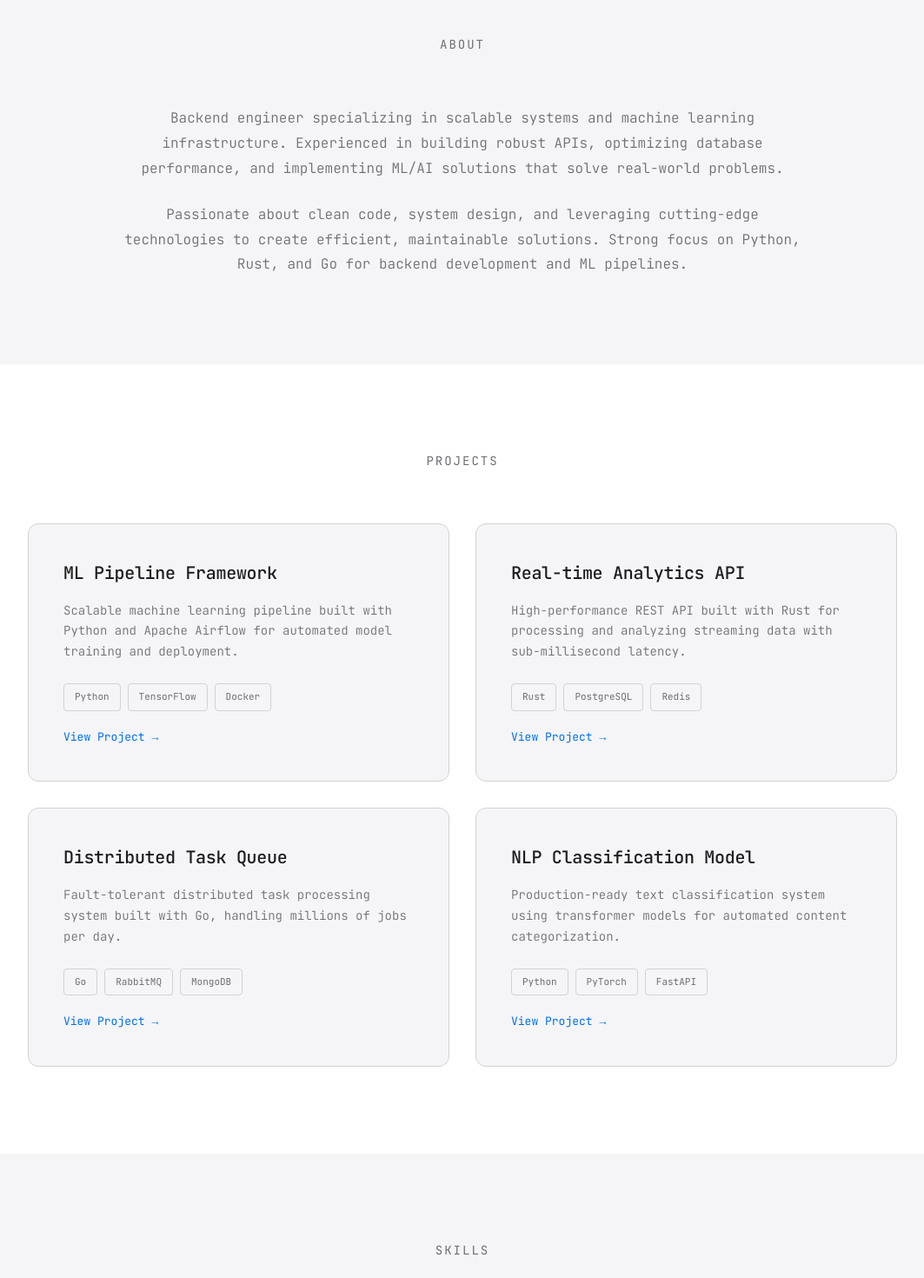
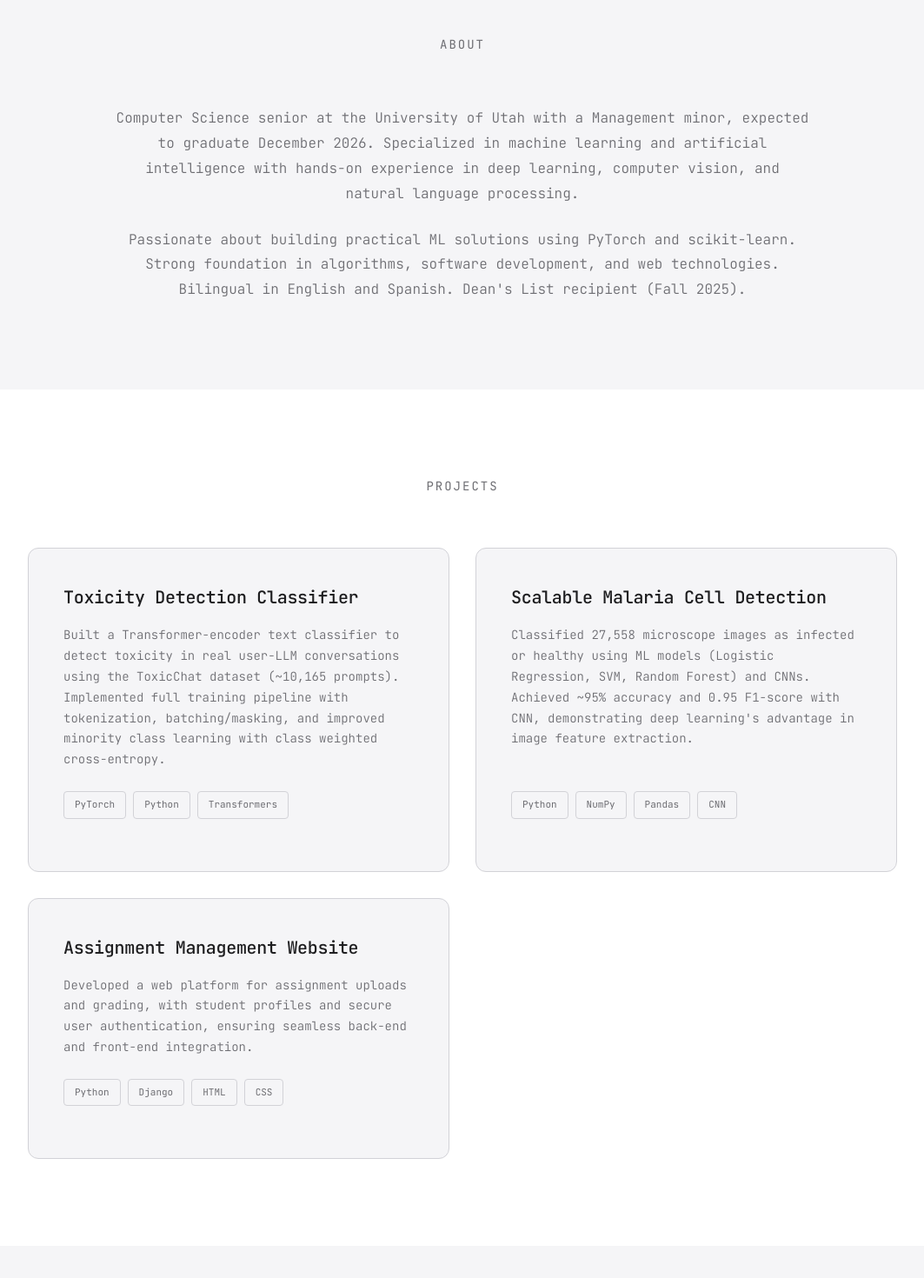
Before and after one commit to felipemarin-16/Portfolio, a React (Vite) app: page / in a window 1280 px wide. Shown: the part 860-2330 px from the top of the page at 87% size, without its empty margins (108-1171 px from the left). Built offline with nearby package versions, Linux system fonts and the light colour scheme; a web font is replaced by a local one.

Commit message:
Updated Hero.tsx

```diff
--- a/src/components/About.tsx
+++ b/src/components/About.tsx
@@ -6,14 +6,14 @@ const About = () => {
       <h2 className="section-title">About</h2>
       <div className="about-content">
         <p className="about-text">
-          Backend engineer specializing in scalable systems and machine learning infrastructure.
-          Experienced in building robust APIs, optimizing database performance, and implementing
-          ML/AI solutions that solve real-world problems.
+          Computer Science senior at the University of Utah with a Management minor, expected to graduate
+          December 2026. Specialized in machine learning and artificial intelligence with hands-on experience
+          in deep learning, computer vision, and natural language processing.
         </p>
         <p className="about-text">
-          Passionate about clean code, system design, and leveraging cutting-edge technologies
-          to create efficient, maintainable solutions. Strong focus on Python, Rust, and Go
-          for backend development and ML pipelines.
+          Passionate about building practical ML solutions using PyTorch and scikit-learn. Strong foundation
+          in algorithms, software development, and web technologies. Bilingual in English and Spanish.
+          Dean's List recipient (Fall 2025).
         </p>
       </div>
     </section>
--- a/src/components/Contact.tsx
+++ b/src/components/Contact.tsx
@@ -9,19 +9,16 @@ const Contact = () => {
           Open to new opportunities and collaborations. Feel free to reach out.
         </p>
         <div className="contact-links">
-          <a href="mailto:your.email@example.com" className="contact-button">
+          <a href="mailto:felipe.marin.1697@gmail.com" className="contact-button">
             Email
           </a>
-          <a href="https://github.com/yourusername" target="_blank" rel="noopener noreferrer" className="contact-button">
-            GitHub
-          </a>
-          <a href="https://linkedin.com/in/yourusername" target="_blank" rel="noopener noreferrer" className="contact-button">
+          <a href="https://www.linkedin.com/in/wilson-marin-107a9017b" target="_blank" rel="noopener noreferrer" className="contact-button">
             LinkedIn
           </a>
         </div>
       </div>
       <footer className="footer">
-        <p className="footer-text">© 2024 Built with React & TypeScript</p>
+        <p className="footer-text">© 2026 Built with React & TypeScript</p>
       </footer>
     </section>
   )
--- a/src/components/Education.tsx
+++ b/src/components/Education.tsx
@@ -14,9 +14,12 @@ const Education = () => {
           <div className="education-details">
             <h3 className="degree">Bachelor of Science in Computer Science</h3>
             <p className="university">University of Utah</p>
-            <p className="education-year">2020 - 2024</p>
+            <p className="education-year">Expected Graduation: December 2026</p>
             <p className="education-description">
-              Focus on Machine Learning, Distributed Systems, and Software Engineering
+              Minor in Management • Dean's List (Fall 2025)
+            </p>
+            <p className="education-description">
+              Focus: Machine Learning, Artificial Intelligence, Algorithms, Web Development
             </p>
           </div>
         </div>
--- a/src/components/Hero.tsx
+++ b/src/components/Hero.tsx
@@ -4,8 +4,8 @@ const Hero = () => {
   return (
     <section className="hero">
       <div className="hero-content">
-        <h1 className="hero-name">your.name</h1>
-        <p className="hero-title">Backend Engineer & ML/AI Developer</p>
+        <h1 className="hero-name">wilson.marin</h1>
+        <p className="hero-title">Computer Science Student & ML/AI Developer</p>
         <div className="hero-links">
           <a href="#about" className="hero-link">About</a>
           <a href="#projects" className="hero-link">Projects</a>
--- a/src/components/Projects.tsx
+++ b/src/components/Projects.tsx
@@ -9,28 +9,19 @@ interface Project {
 
 const projects: Project[] = [
   {
-    title: 'ML Pipeline Framework',
-    description: 'Scalable machine learning pipeline built with Python and Apache Airflow for automated model training and deployment.',
-    tech: ['Python', 'TensorFlow', 'Docker'],
-    link: '#'
+    title: 'Toxicity Detection Classifier',
+    description: 'Built a Transformer-encoder text classifier to detect toxicity in real user-LLM conversations using the ToxicChat dataset (~10,165 prompts). Implemented full training pipeline with tokenization, batching/masking, and improved minority class learning with class weighted cross-entropy.',
+    tech: ['PyTorch', 'Python', 'Transformers'],
   },
   {
-    title: 'Real-time Analytics API',
-    description: 'High-performance REST API built with Rust for processing and analyzing streaming data with sub-millisecond latency.',
-    tech: ['Rust', 'PostgreSQL', 'Redis'],
-    link: '#'
+    title: 'Scalable Malaria Cell Detection',
+    description: 'Classified 27,558 microscope images as infected or healthy using ML models (Logistic Regression, SVM, Random Forest) and CNNs. Achieved ~95% accuracy and 0.95 F1-score with CNN, demonstrating deep learning\'s advantage in image feature extraction.',
+    tech: ['Python', 'NumPy', 'Pandas', 'CNN'],
   },
   {
-    title: 'Distributed Task Queue',
-    description: 'Fault-tolerant distributed task processing system built with Go, handling millions of jobs per day.',
-    tech: ['Go', 'RabbitMQ', 'MongoDB'],
-    link: '#'
-  },
-  {
-    title: 'NLP Classification Model',
-    description: 'Production-ready text classification system using transformer models for automated content categorization.',
-    tech: ['Python', 'PyTorch', 'FastAPI'],
-    link: '#'
+    title: 'Assignment Management Website',
+    description: 'Developed a web platform for assignment uploads and grading, with student profiles and secure user authentication, ensuring seamless back-end and front-end integration.',
+    tech: ['Python', 'Django', 'HTML', 'CSS'],
   }
 ]
 
@@ -48,11 +39,6 @@ const Projects = () => {
                 <span key={i} className="tech-tag">{tech}</span>
               ))}
             </div>
-            {project.link && (
-              <a href={project.link} className="project-link">
-                View Project →
-              </a>
-            )}
           </div>
         ))}
       </div>
--- a/src/components/Skills.tsx
+++ b/src/components/Skills.tsx
@@ -1,10 +1,9 @@
 import './Skills.css'
 
 const skills = {
-  'Languages': ['Python', 'Rust', 'Go', 'TypeScript', 'SQL'],
-  'ML/AI': ['TensorFlow', 'PyTorch', 'scikit-learn', 'Hugging Face'],
-  'Backend': ['FastAPI', 'Django', 'PostgreSQL', 'Redis', 'Docker'],
-  'Tools': ['Git', 'Linux', 'AWS', 'Kubernetes', 'CI/CD']
+  'Languages': ['Python', 'C#', 'Java', 'C++', 'SQL'],
+  'Data / ML': ['NumPy', 'Pandas', 'PyTorch', 'scikit-learn', 'Jupyter'],
+  'Web Dev': ['HTML', 'CSS', 'JavaScript', 'Django', 'ASP.NET']
 }
 
 const Skills = () => {
```
